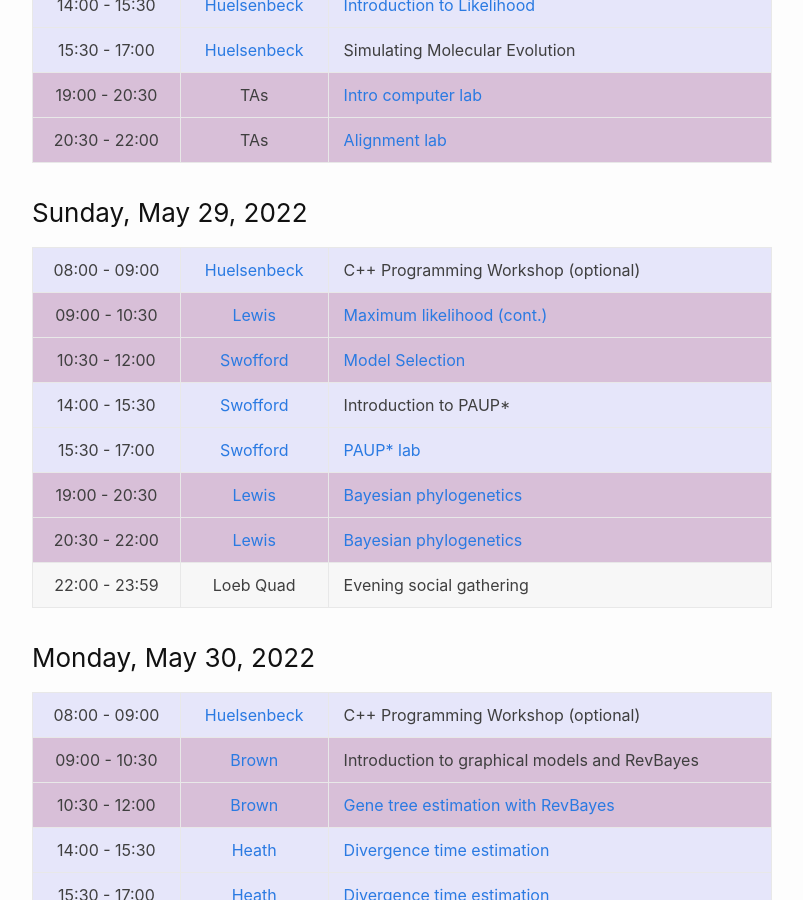
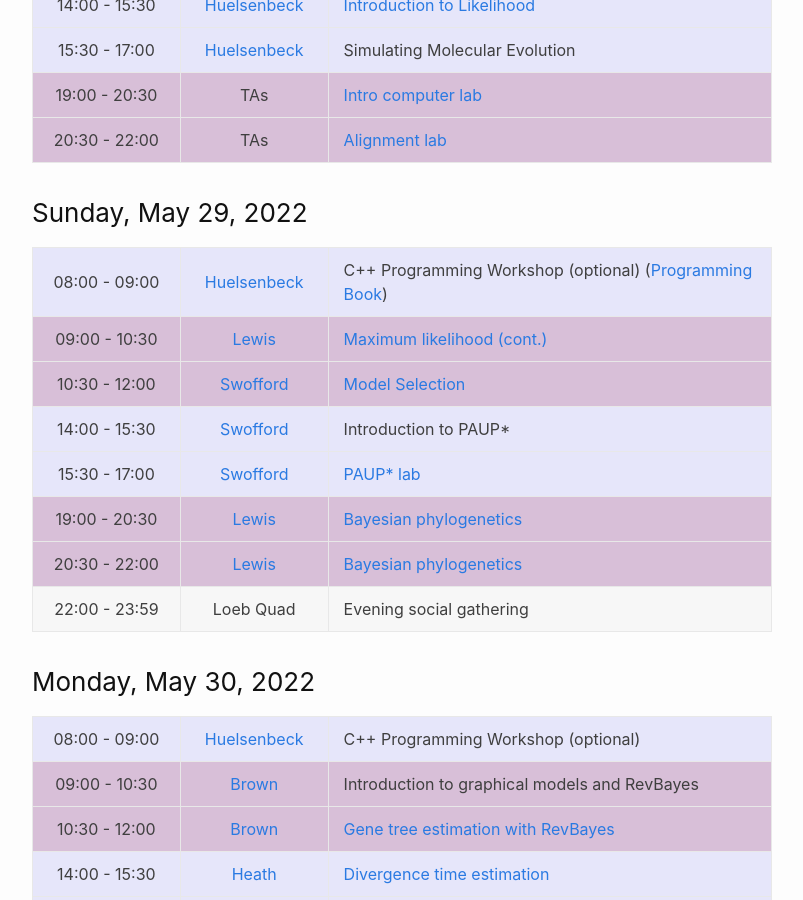
Before and after one commit to molevolworkshop/molevolworkshop.github.io, a Jekyll site: the page built from schedule.md, in a window 1280 px wide and 900 px high, scrolled down 914 px. Shown: the whole window, without its empty margins (238-1041 px from the left). Built offline with Jekyll 4.4.1, drawn with Linux system fonts in a browser that asks for light colours.

Commit message:
added John Huelsenbeck programming book

```diff
--- a/schedule.md
+++ b/schedule.md
@@ -31,7 +31,7 @@ All sessions are in Loeb G70 (basement of Loeb building)
 ### Sunday, May 29, 2022
 
 ---------------|--------------------------------------|-----------------------------------
- 08:00 - 09:00 | [Huelsenbeck](/faculty-huelsenbeck/) | C++ Programming Workshop (optional)
+ 08:00 - 09:00 | [Huelsenbeck](/faculty-huelsenbeck/) | C++ Programming Workshop (optional) ([Programming Book]({{ site.baseurl }}/assets/pdf/Programming_Book.pdf))
  09:00 - 10:30 | [Lewis](/faculty-lewis/)             | [Maximum likelihood (cont.)]({{ site.baseurl }}/faculty/lewis/pdf/lewis-likelihood-part2-opt.pdf)
  10:30 - 12:00 | [Swofford](/faculty-swofford/)       | [Model Selection]({{ site.baseurl }}/faculty/swofford/pdf/Swofford_WH2018_modsel-opt.pdf)
  14:00 - 15:30 | [Swofford](/faculty-swofford/)       | Introduction to PAUP*
```
Also changed, not shown: 2 other files.
